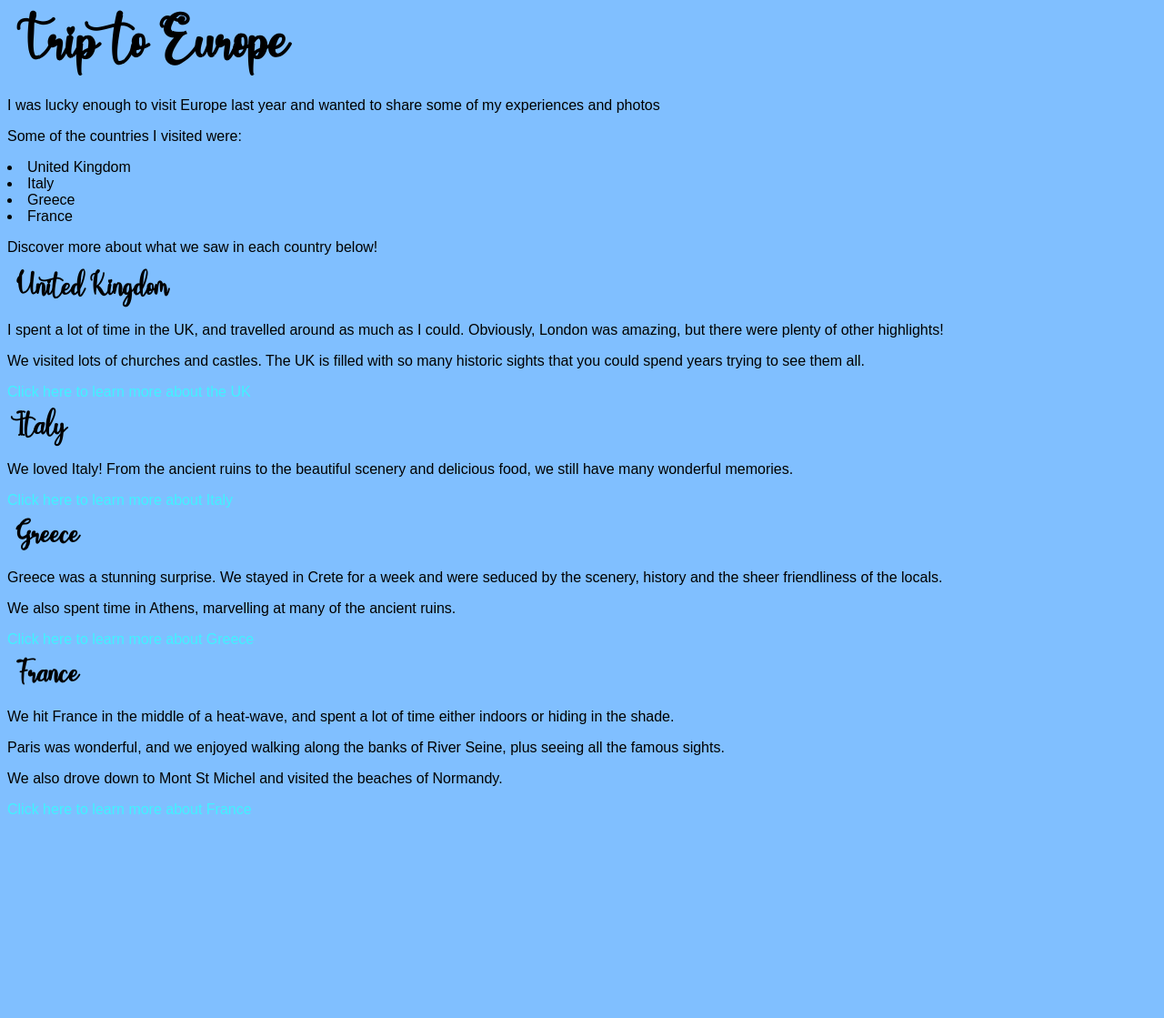
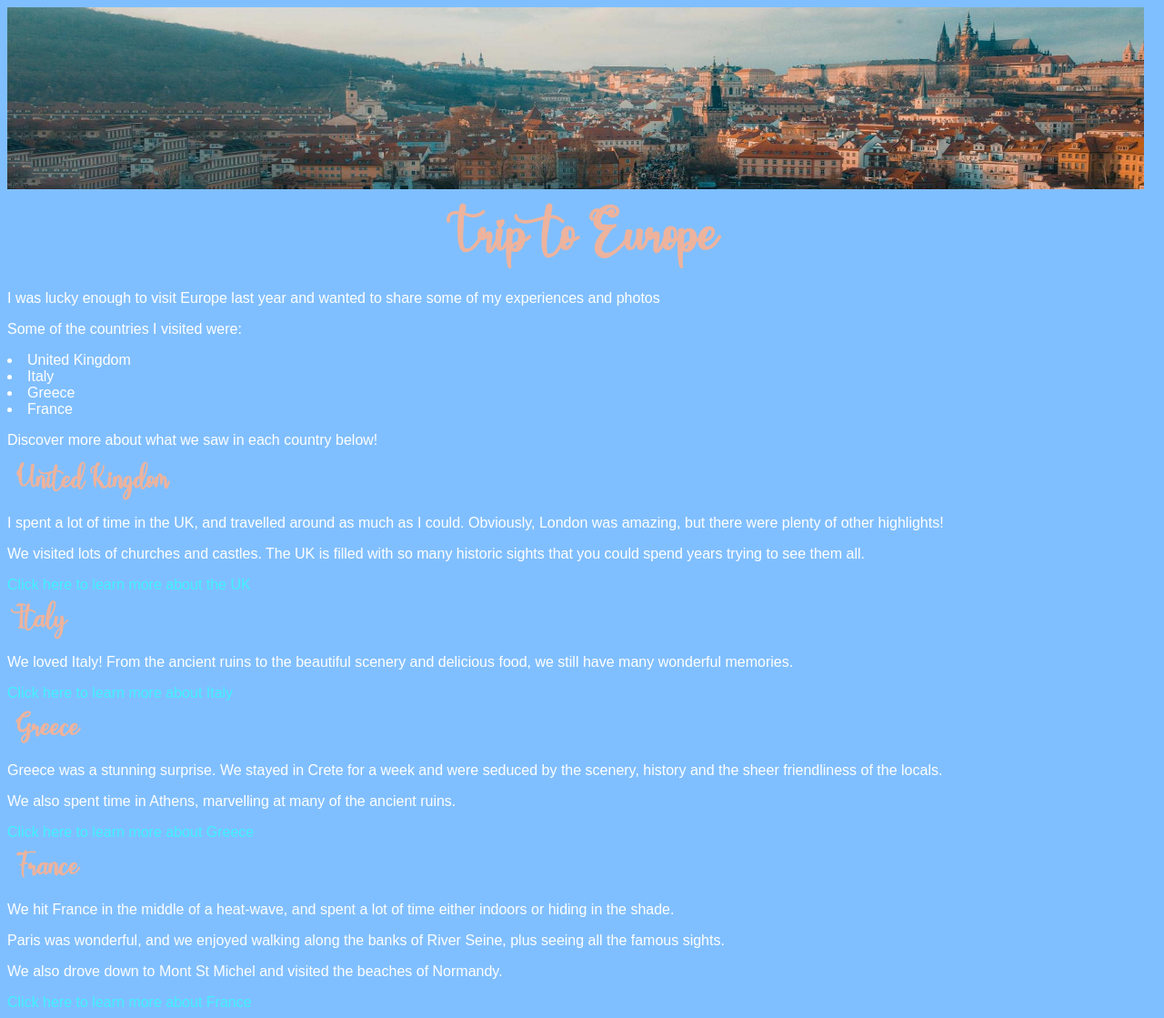
Before and after one commit to standrewscollege2018/2020-year-11-web-design-classwork-mco6219, a PHP site: page / in a window 1280 px wide. Shown: the whole page at 91% size. Before the commit the page ends 895 px from the top, so only its background shows below. Run offline with PHP 8.4, Linux system fonts and the light colour scheme.

Commit message:
minor changes

```diff
--- a/europe/france.html
+++ b/europe/france.html
@@ -2,6 +2,7 @@
   <head>
     <link rel="stylesheet" href="styles.css">
     <meta charset="utf-8">
+        <img src="images/europe.jpg" alt="Europe" height="200px" width="1250px">
     <title>France</title>
   <link rel="shortcut icon" type="image/png" href="images/favicon.png"
 
--- a/europe/greece.html
+++ b/europe/greece.html
@@ -2,6 +2,7 @@
   <head>
     <link rel="stylesheet" href="styles.css">
     <meta charset="utf-8">
+        <img src="images/europe.jpg" alt="Europe" height="200px" width="1250px">
     <title>Greece</title>
       <link rel="shortcut icon" type="image/png" href="images/favicon.png"
     </head>
--- a/europe/index.html
+++ b/europe/index.html
@@ -3,12 +3,15 @@
   <head>
     <link rel="stylesheet" href="styles.css">
     <meta charset="utf-8">
-    <title>Trip to Europe</title>
+
+    <img src="images/europe.jpg" alt="Europe" height="200px" width="1250px">
+
+  <title>Trip to Europe</title>
     <link rel="shortcut icon" type="image/png" href="images/favicon.png"
     </head>
   <h1>Trip to Europe</h1>
 
-    <body>
+  <body>
       <p>I was lucky enough to visit Europe last year and wanted to share some of my experiences and photos</p>
 
   <p>Some of the countries I visited were:</p>
--- a/europe/italy.html
+++ b/europe/italy.html
@@ -2,6 +2,7 @@
   <head>
     <link rel="stylesheet" href="styles.css">
     <meta charset="utf-8">
+        <img src="images/europe.jpg" alt="Europe" height="200px" width="1250px">
     <title>Italy</title>
       <link rel="shortcut icon" type="image/png" href="images/favicon.png"
   </head>
--- a/europe/styles.css
+++ b/europe/styles.css
@@ -5,23 +5,24 @@ font-family: Arial, Verdana, sans-serif;}
   src: url("Bentho.ttf");}
 
 h1 {font-family: Signature;
-color: rgb(0,0,0);
+color: rgb(237, 179, 157);
 margin: 10px;
-font-size: 60px
+font-size: 60px;
+text-align: center;
 }
 
 h2 {font-family: Signature;
-color: rgb(0,0,0);
+color: rgb(237, 179, 157);
 margin: 10px;
 font-size: 30px
 }
 
 p {
-color: rgb(0,0,0);
+color: rgb(255,255,255);
 }
 
 li {
-color: rgb(0,0,0);
+color: rgb(255,255,255);
 }
 
 a {
--- a/europe/uk.html
+++ b/europe/uk.html
@@ -2,8 +2,10 @@
   <head>
     <link rel="stylesheet" href="styles.css">
     <meta charset="utf-8">
+    <img src="images/europe.jpg" alt="Europe" height="200px" width="1250px">
     <title>United Kingdom</title>
       <link rel="shortcut icon" type="image/png" href="images/favicon.png"
+
   </head>
 <a href="index.html">Home</a>
 <h1>The United Kingdom</h1>
```
Also changed, not shown: europe/images/europe.jpg (added), europe/images/sightseeing.jpeg (added), europe/images/uk.jpeg (added), europe/images/uk.jpg (added).
